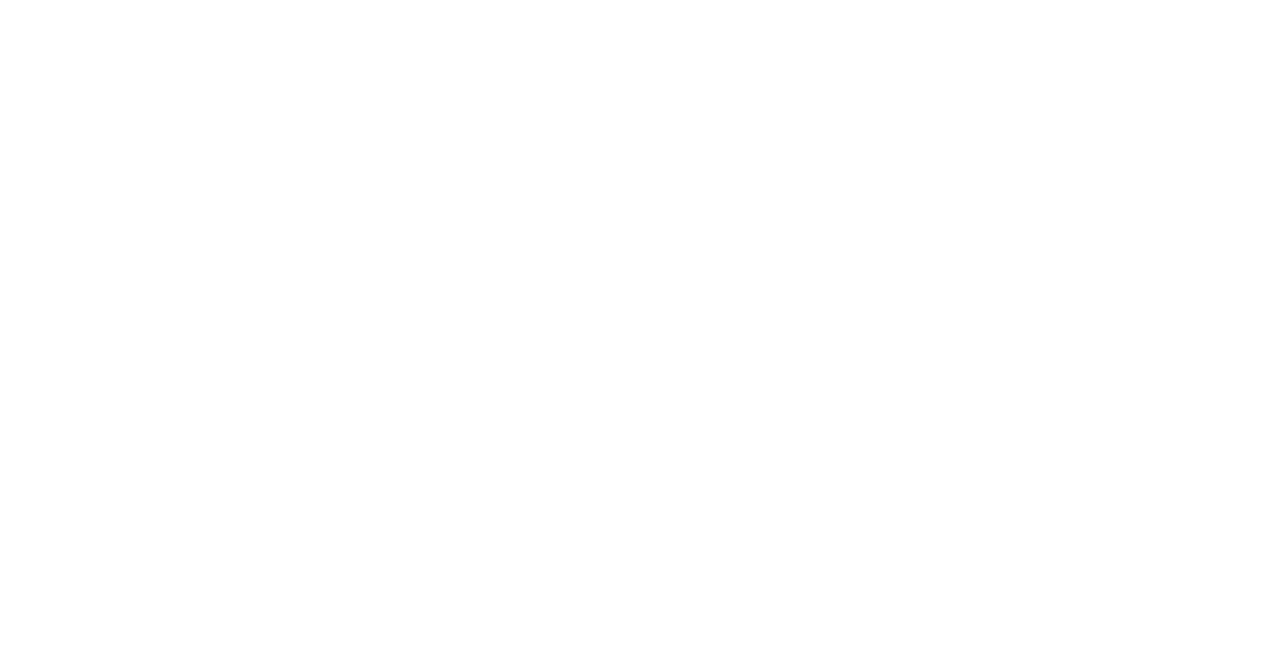
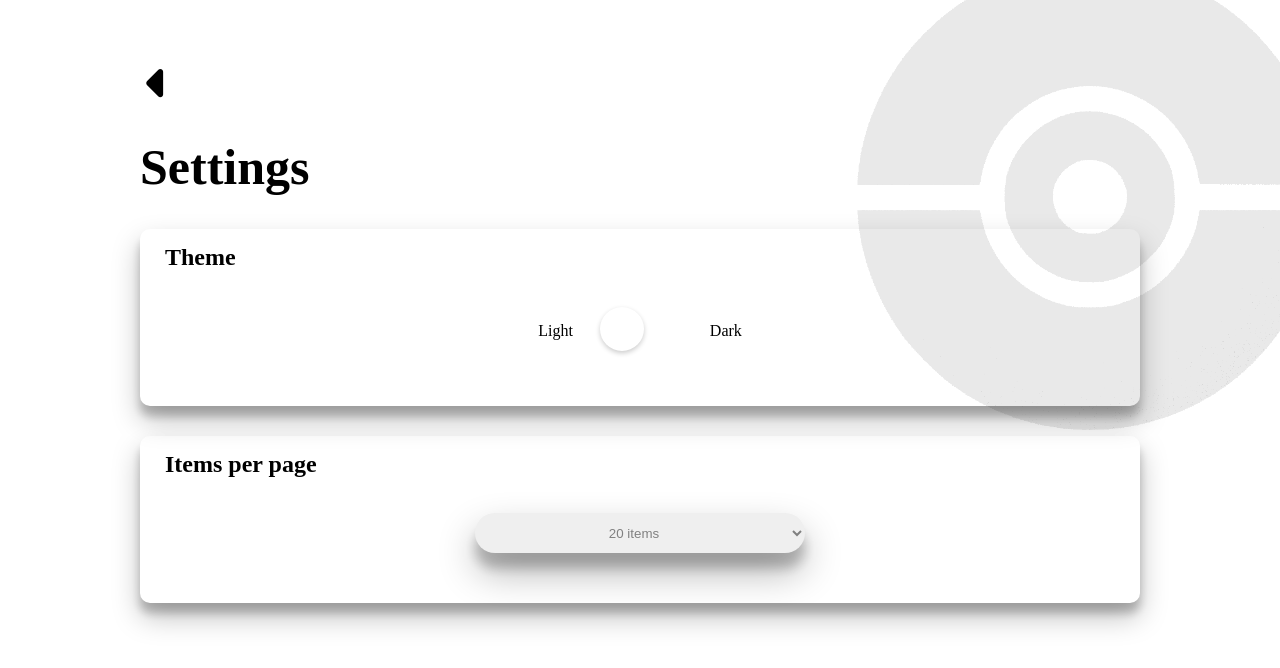
Before and after one commit to nervinjf/pokedex-entregable, a React (Vite) app: page /#/settings in a window 1280 px wide. Before the commit this address had no page. Shown: the top 668 px of the page. Built offline with nearby package versions, Linux system fonts and the light colour scheme.

Commit message:
Se realizaron cambios

```diff
--- a/src/App.css
+++ b/src/App.css
@@ -2,6 +2,7 @@ body {
   width: 100%;
   height: 100%;
   margin: 0 auto;
+
 }
 
 /* .pokeball-back {
@@ -184,7 +185,7 @@ body {
     border: none;
     background: white;
     color: black;
-    box-shadow: rgba(0, 0, 0, 0.15) 0px 5px 15px 0px;
+    box-shadow: rgba(0, 0, 0, 0.5) 0px 5px 10px 0px;
   }
 
   .Select{
@@ -196,7 +197,7 @@ body {
     height: 40px;
     border-radius: 100px 0 0 100px;
     border: none;
-    box-shadow: rgba(0, 0, 0, 0.15) 0px 5px 15px 0px;
+    box-shadow: rgba(0, 0, 0, 0.5) 0px 5px 15px 0px;
   }
 
   .Select select {
@@ -206,7 +207,7 @@ body {
     border: none;
     padding: 1px 10px;
     color: dimgrey;
-    box-shadow: rgba(0, 0, 0, 0.15) 0px 5px 15px 0px;
+    box-shadow: rgba(0, 0, 0, 0.5) 0px 5px 15px 0px;
   }
 
   .card {
@@ -665,7 +666,7 @@ body {
     width: 80px;
     height: 40px;
     -webkit-appearance: none;
-    background: #c6c6c6;
+    background: #ffbb00;
     outline: none;
     border-radius: 20px;
     box-shadow: inset 0 0 5px rgba(0,0,0,.2);
@@ -695,4 +696,129 @@ body {
   input:checked[type="checkbox"]:before{
     left: 40px;
   }
+
+  .container-h1-leave{
+    display: flex;
+    justify-content: space-between;
+  }
+
+  .leave button{
+    position: absolute;
+    background: #40ff2f;
+    color: white;
+    width: 60px;
+    height: 60px;
+    border-radius: 50%;
+    display: flex;
+    justify-content: center;
+    align-items: center;
+    right: 85px;
+    top: 50px;
+    border: none;
+    cursor: pointer;
+  }
+
+  .leave i{
+    font-size: 25px;
+  }
+
+  .container-settings button{
+    position: fixed;
+    background: #6c79db;
+    color: white;
+    width: 50px;
+    height: 50px;
+    border-radius: 50%;
+    display: flex;
+    justify-content: center;
+    align-items: center;
+    right: 20px;
+    bottom: 15px;
+    border: none;
+    cursor: pointer;
+  }
+
+  .container-settings i{
+    font-size: 25px;
+    animation-name: rotate;
+    animation-duration: 9s;
+    animation-iteration-count: infinite;
+    animation-timing-function: linear;
+  }
+
+  .container-pag-setting{
+    margin:60px 140px;
+  }
+
+  .container-pag-setting h1{
+    font-size: 50px;
+  }
+
+  .button-back1{
+    border: none;
+    background: none;
+    width: 35px;
+    height: 35px;
+  }
+
+  .button-back1 i {
+    font-size: 45px;
+    cursor: pointer;
+  }
+
+  .move-settings-theme-page{
+    display: flex;
+    flex-direction: column;
+    gap: 30px;
+  }
+
+  .Container-Theme{
+    width: 100%;
+    padding: 15px 0;
+    border-radius: 10px;
+    box-shadow: rgba(0, 0, 0, 0.25) 0px 14px 28px, rgba(0, 0, 0, 0.22) 0px 10px 10px;
+  }
+
+  .Container-Theme h2{
+    margin: 0;
+    padding: 0 25px;
+  }
+
+  .move-toggle-theme{
+    display: flex;
+    justify-content: center;
+    align-items: center;
+    gap: 25px;
+    padding: 35px 0;
+  }
+
+  .Container-page{
+    width: 100%;
+    padding: 15px 0;
+    border-radius: 10px;
+    box-shadow: rgba(0, 0, 0, 0.25) 0px 14px 28px, rgba(0, 0, 0, 0.22) 0px 10px 10px;
+  }
+
+  .Container-page h2{
+    margin: 0;
+    padding: 0 25px;
+  }
+
+  .container-page-select{
+    display: flex;
+    justify-content: center;
+    align-items: center;
+    padding: 35px 0;
+  }
+
+  .container-page-select Select{
+    width: 330px;
+    height: 40px;
+    border-radius: 100px;
+    text-align: center;
+    color: #808080;
+    border: none;
+    box-shadow: rgba(0, 0, 0, 0.3) 0px 19px 38px, rgba(0, 0, 0, 0.22) 0px 15px 12px;
+    outline: none;
+  }
 }
--- a/src/App.jsx
+++ b/src/App.jsx
@@ -7,24 +7,26 @@ import ProtectedRoutes from './Components/ProtectedRoutes';
 import CharactersDetails from './Components/CharactersDetails';
 import { HashRouter, Routes, Route } from 'react-router-dom'
 import { useEffect } from 'react';
+import Settings from './Components/Settings';
+import { useSelector } from 'react-redux';
 
 function App() {
 
-  useEffect(() =>{
-
-  }, []);
+  const theme = useSelector(state => state.change)
 
   return (
+    <div className='body' >
     <HashRouter>
       <Routes>
         <Route path="/" element={<UserInput/>}/>
         <Route element={<ProtectedRoutes/>}>
         <Route path="/characters" element={<Characters/>}/>
         <Route path="/charactersdetails/:id" element={<CharactersDetails/>}/>
+        <Route path="/settings" element={<Settings/>}/>
         </Route>
-
       </Routes>
     </HashRouter>
+    </div>
 
   )
 }
--- a/src/Components/Characters.jsx
+++ b/src/Components/Characters.jsx
@@ -4,6 +4,8 @@ import { useEffect, useState } from 'react';
 import { useSelector } from 'react-redux/es/exports';
 import Characterscard from './Characterscard';
 import { useNavigate } from 'react-router-dom';
+import { getNumber } from '../store/slice/number.slice';
+import { useDispatch } from 'react-redux';
 
 const Characters = () => {
 
@@ -35,8 +37,10 @@ const Characters = () => {
             .then(res => setPokemon(res.data.pokemon))
     }
 
+    const number = useSelector(state => state.number);
+
     const [page, setPage] = useState(1);
-    const charactersPerPage = 28;
+    const charactersPerPage = number;
     const lastCharactersIndex = page * charactersPerPage;
     const firstCharactersIndex = lastCharactersIndex - charactersPerPage;
     const charactersPaginater = pokemon.slice(firstCharactersIndex, lastCharactersIndex);
@@ -46,17 +50,24 @@ const Characters = () => {
     for (let i = 1; i <= totalPage; i++) {
         pageNumbers.push(i)
     }
-    // ---------------------------------------------------------
-    const search = document.querySelector(".search");
-    const select = document.querySelector(".select-pokemon")
 
-    console.log(check)
+    const theme = useSelector(state => state.change)
+
     return (
         <>
             <div className='pokeball-back1'></div>
-            <div className='container-pokedex'>
+            <div className='container-pokedex' >
                 <div className='welcome-pokexed'>
-                    <h1>Pokedex</h1>
+                    <div className='container-h1-leave'>
+                        <h1>Pokedex</h1>
+                        <div className='leave'>
+                        <button onClick={() => navigate("/")}><i class="fa-solid fa-right-from-bracket"></i></button>
+                        </div>
+                        <div className='container-settings'>
+                            <button onClick={() => navigate("/settings")}><i class="fa-solid fa-gear"></i></button>
+                        </div>
+                    </div>
+
                     <p>Welcome <b>{name}</b>, here you can find your favorite pokemon</p>
                 </div>
                 <div>
--- /dev/null
+++ b/src/Components/Settings.jsx
@@ -0,0 +1,56 @@
+import React from 'react';
+import { useState } from 'react';
+import { useDispatch, useSelector } from 'react-redux';
+import { getNumber } from '../store/slice/number.slice';
+import { useNavigate } from 'react-router-dom';
+import { changeTheme } from '../store/slice/theme.slice';
+
+
+const Settings = () => {
+
+    const dispatch = useDispatch();
+    const number = useSelector(state => state.number);
+    const theme = useSelector(state => state.change)
+
+
+    const navigate = useNavigate();
+
+    return (
+        < >
+            <div className='pokeball-back1'></div>
+            <div className='container-pag-setting' >
+                <button className='button-back1' onClick={() => navigate(-1)}><i class="fa-solid fa-caret-left"></i></button>
+                <h1>Settings</h1>
+                <div className='move-settings-theme-page'>
+                    <div className='Container-Theme'>
+                        <h2>Theme</h2>
+                        <div className='move-toggle-theme'>
+                            <p>Light</p>
+                            <div className='toogle'>
+                                <input type="checkbox" name="" id="" checked={theme} onClick={e =>  dispatch(changeTheme(e.target.checked))}/>
+                            </div>
+                            <p>Dark</p>
+                        </div>
+                    </div>
+                    <div className='Container-page'>
+                        <h2>Items per page</h2>
+                        <div className='container-page-select' >
+                            <select onChange={e => dispatch(getNumber(e.target.value))} value={number}>
+                            <option value="4">4 items</option>
+                            <option value="8">8 items</option>
+                            <option value="12">12 items</option>
+                            <option value="16">16 items</option>
+                            <option value="20">20 items</option>
+                            </select>
+                        </div>
+                    </div>
+
+                </div>
+
+            </div>
+
+        </>
+    );
+};
+
+export default Settings;
--- a/src/Components/UserInput.jsx
+++ b/src/Components/UserInput.jsx
@@ -18,6 +18,9 @@ const UserInput = () => {
 
     return (
         <>
+            <div className='container-settings'>
+                <button onClick={() => navigate("/settings")}><i class="fa-solid fa-gear"></i></button>
+            </div>
             <div className='pokeball-back1'></div>
             <div className='move-input'>
                 <div className='box'>
--- a/src/Components/test.js
+++ /dev/null
@@ -1 +0,0 @@
-const test = document.querySelector("");
--- a/src/store/index.js
+++ b/src/store/index.js
@@ -1,10 +1,14 @@
 import { configureStore } from '@reduxjs/toolkit'
 import userNameSlice from './slice/userName.slice'
 import pokemonSlice, { PokemonSlice } from './slice/pokemon.slice'
+import numberSlice from './slice/number.slice'
+import themeSlice from './slice/theme.slice'
 
 export default configureStore({
   reducer: {
         userName: userNameSlice,
-        pokemon: PokemonSlice
+        pokemon: PokemonSlice,
+        number: numberSlice,
+        change: themeSlice
 	}
 })
--- /dev/null
+++ b/src/store/slice/number.slice.js
@@ -0,0 +1,15 @@
+import { createSlice } from '@reduxjs/toolkit';
+
+export const numberSlice = createSlice({
+    name: 'number',
+    initialState: 20,
+    reducers: {
+        getNumber: (state, action) =>{
+            return action.payload
+        }
+    }
+})
+
+export const { getNumber } = numberSlice.actions;
+
+export default numberSlice.reducer;
--- /dev/null
+++ b/src/store/slice/theme.slice.js
@@ -0,0 +1,15 @@
+import { createSlice } from '@reduxjs/toolkit';
+
+export const themeSlice = createSlice({
+    name: 'theme',
+    initialState: false,
+    reducers: {
+        changeTheme: ( state, action ) =>{
+            return action.payload
+        }
+    }
+})
+
+export const { changeTheme } = themeSlice.actions;
+
+export default themeSlice.reducer;
```
Lines whose indentation alone changed are shown as unchanged.
